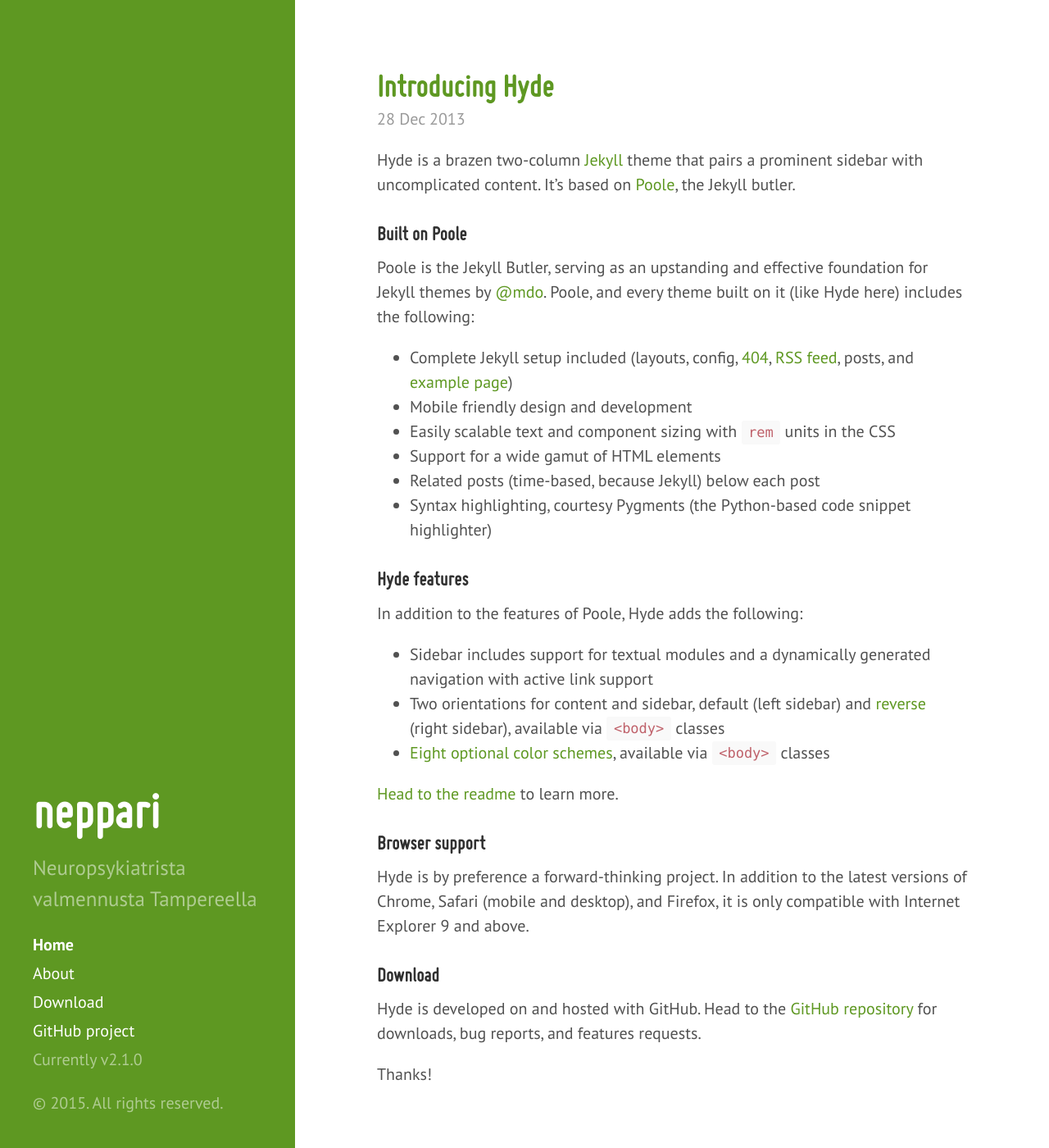
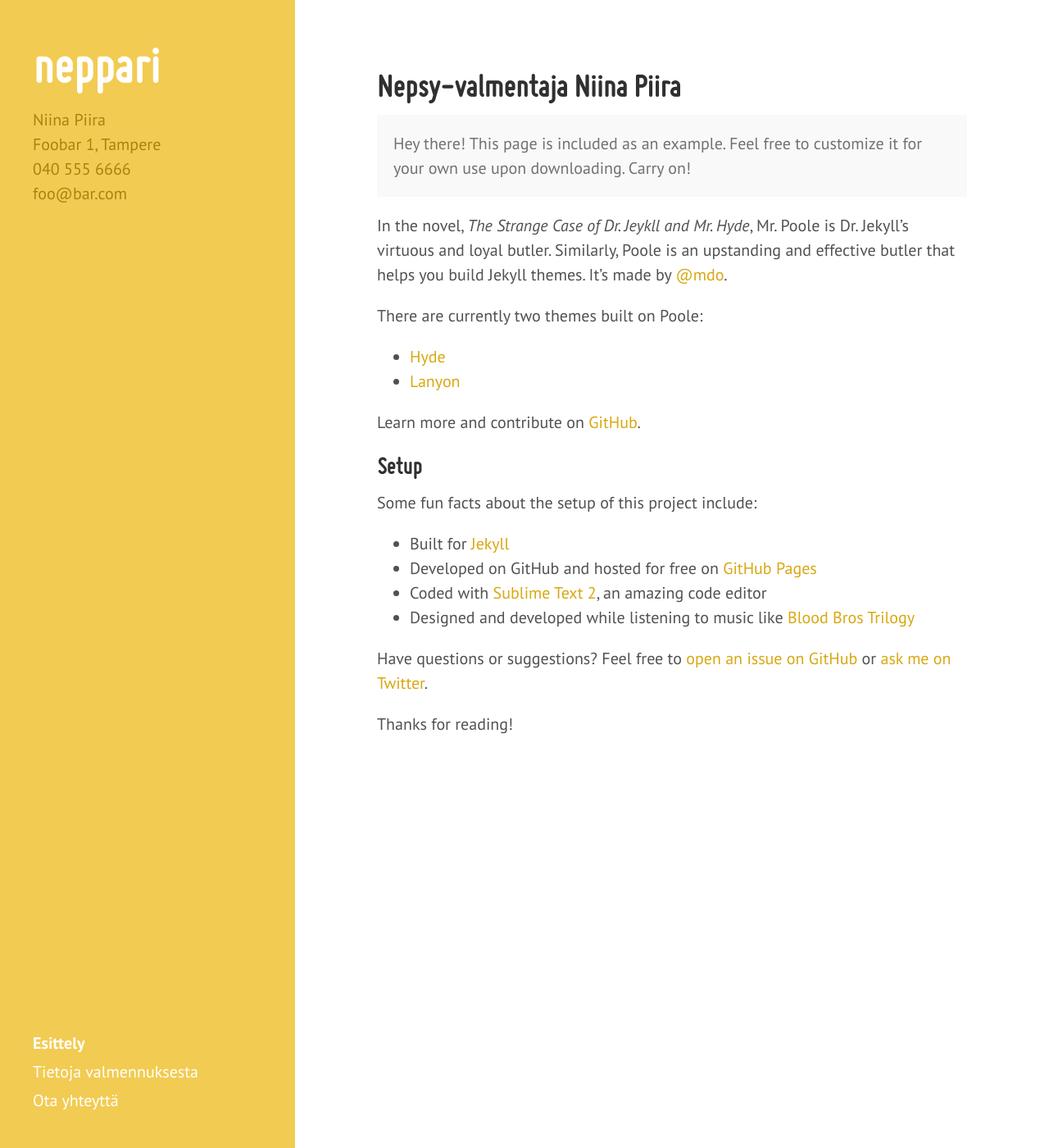
Before and after one commit to niinapiira/neppari.net, a Jekyll site: the page built from index.md, in a window 1280 px wide and 1400 px high. Shown: the whole window at 82% size. Built offline with Jekyll 4.4.1, drawn with Linux system fonts in a browser that asks for light colours; Markdown is read by kramdown in place of the engine named in the settings; the list of posts is cut into pages by our own code; some of the changed text lies outside the part shown.

Commit message:
Tweak sidebar and colors

```diff
--- a/_config.yml
+++ b/_config.yml
@@ -8,16 +8,19 @@
 
 # Setup
 title:            Neppari
-tagline:          'A Jekyll theme'
-description:      'Neuropsykiatrista valmennusta Tampereella'
+tagline:          'Neuropsykiatrista valmennusta ja ammatillista tukihenkilötoimintaa Tampereella'
+description:      'Neuropsykiatrista valmennusta ja ammatillista tukihenkilötoimintaa Tampereella'
 url:              http://hyde.getpoole.com
 baseurl:          /
 
 author:
-  name:           'Mark Otto'
+  name:           'Niina Piira'
   url:            https://twitter.com/mdo
 
-paginate:         5
+contact:
+  address:        Foobar 1, Tampere
+  phone:          040 555 6666
+  email:          foo@bar.com
 
 # Custom vars
 version:          2.1.0
--- a/_includes/head.html
+++ b/_includes/head.html
@@ -7,7 +7,7 @@
   <meta name="viewport" content="width=device-width, initial-scale=1.0, maximum-scale=1">
 
   <title>
-    {% if page.title == "Home" %}
+    {% if page.front-page == true %}
       {{ site.title }} &middot; {{ site.tagline }}
     {% else %}
       {{ page.title }} &middot; {{ site.title }}
--- a/_includes/sidebar.html
+++ b/_includes/sidebar.html
@@ -1,36 +1,36 @@
 <div class="sidebar">
-  <div class="container sidebar-sticky">
+
+  <div class="container sidebar-sticky-top">
     <div class="sidebar-about">
       <h1>
         <a href="{{ site.baseurl }}">
           {{ site.title }}
         </a>
       </h1>
-      <p class="lead">{{ site.description }}</p>
+      <p>
+        {{ site.author.name }}<br/>
+        {{ site.contact.address }}<br/>
+        {{ site.contact.phone }}<br/>
+        {{ site.contact.email }}
+      </p>
     </div>
+  </div>
 
+  <div class="container sidebar-sticky">
     <nav class="sidebar-nav">
-      <a class="sidebar-nav-item{% if page.url == site.baseurl %} active{% endif %}" href="{{ site.baseurl }}">Home</a>
-
-      {% comment %}
-        The code below dynamically generates a sidebar nav of pages with
-        `layout: page` in the front-matter. See readme for usage.
-      {% endcomment %}
-
-      {% assign pages_list = site.pages %}
+      {% assign pages_list = (site.pages | sort: 'navigation-order') %}
       {% for node in pages_list %}
-        {% if node.title != null %}
-          {% if node.layout == "page" %}
-            <a class="sidebar-nav-item{% if page.url == node.url %} active{% endif %}" href="{{ node.url }}">{{ node.title }}</a>
-          {% endif %}
+        {% if node.layout == "page" %}
+          <a class="sidebar-nav-item{% if page.url == node.url %} active{% endif %}" href="{{ node.url }}">
+            {% if node.link-title %}
+              {{ node.link-title }}
+            {% else %}
+              {{ node.title }}
+            {% endif %}
+          </a>
         {% endif %}
       {% endfor %}
+    </nav>
+  </div>
 
-      <a class="sidebar-nav-item" href="{{ site.github.repo }}/archive/v{{ site.version }}.zip">Download</a>
-      <a class="sidebar-nav-item" href="{{ site.github.repo }}">GitHub project</a>
-      <span class="sidebar-nav-item">Currently v{{ site.version }}</span>
-    </nav>
-
-    <p>&copy; {{ site.time | date: '%Y' }}. All rights reserved.</p>
-  </div>
 </div>
--- a/css/_theme.scss
+++ b/css/_theme.scss
@@ -1,9 +1,13 @@
-$accent-color: #5e9822;
+$accent-color: #F2CB52;
 
 .sidebar {
   background-color: $accent-color;
 }
 .content a,
 .related-posts li a:hover {
-  color: $accent-color;
+  color: darken($accent-color, 18%);
 }
+
+.sidebar {
+	color: darken($accent-color, 28%);
+}
--- a/index.html
+++ /dev/null
@@ -1,37 +0,0 @@
----
-layout: default
-title: Home
----
-
-<div class="posts">
-  {% for post in paginator.posts %}
-  <div class="post">
-    <h1 class="post-title">
-      <a href="{{ post.url }}">
-        {{ post.title }}
-      </a>
-    </h1>
-
-    <span class="post-date">{{ post.date | date_to_string }}</span>
-
-    {{ post.content }}
-  </div>
-  {% endfor %}
-</div>
-
-<div class="pagination">
-  {% if paginator.next_page %}
-    <a class="pagination-item older" href="{{ site.baseurl }}page{{paginator.next_page}}">Older</a>
-  {% else %}
-    <span class="pagination-item older">Older</span>
-  {% endif %}
-  {% if paginator.previous_page %}
-    {% if paginator.page == 2 %}
-      <a class="pagination-item newer" href="{{ site.baseurl }}">Newer</a>
-    {% else %}
-      <a class="pagination-item newer" href="{{ site.baseurl }}page{{paginator.previous_page}}">Newer</a>
-    {% endif %}
-  {% else %}
-    <span class="pagination-item newer">Newer</span>
-  {% endif %}
-</div>
--- /dev/null
+++ b/index.md
@@ -0,0 +1,33 @@
+---
+layout: page
+front-page: true
+title: Nepsy-valmentaja Niina Piira
+link-title: Esittely
+navigation-order: 1
+---
+
+<p class="message">
+  Hey there! This page is included as an example. Feel free to customize it for your own use upon downloading. Carry on!
+</p>
+
+In the novel, *The Strange Case of Dr. Jeykll and Mr. Hyde*, Mr. Poole is Dr. Jekyll's virtuous and loyal butler. Similarly, Poole is an upstanding and effective butler that helps you build Jekyll themes. It's made by [@mdo](https://twitter.com/mdo).
+
+There are currently two themes built on Poole:
+
+* [Hyde](http://hyde.getpoole.com)
+* [Lanyon](http://lanyon.getpoole.com)
+
+Learn more and contribute on [GitHub](https://github.com/poole).
+
+## Setup
+
+Some fun facts about the setup of this project include:
+
+* Built for [Jekyll](http://jekyllrb.com)
+* Developed on GitHub and hosted for free on [GitHub Pages](https://pages.github.com)
+* Coded with [Sublime Text 2](http://sublimetext.com), an amazing code editor
+* Designed and developed while listening to music like [Blood Bros Trilogy](https://soundcloud.com/maddecent/sets/blood-bros-series)
+
+Have questions or suggestions? Feel free to [open an issue on GitHub](https://github.com/poole/issues/new) or [ask me on Twitter](https://twitter.com/mdo).
+
+Thanks for reading!
--- a/about.md
+++ b/ota-yhteytta.md
@@ -1,6 +1,7 @@
 ---
 layout: page
-title: About
+title: Ota yhteyttä
+navigation-order: 10
 ---
 
 <p class="message">
```
Also changed, not shown: tietoja-valmennuksesta.md (added, +31 -0 lines).
